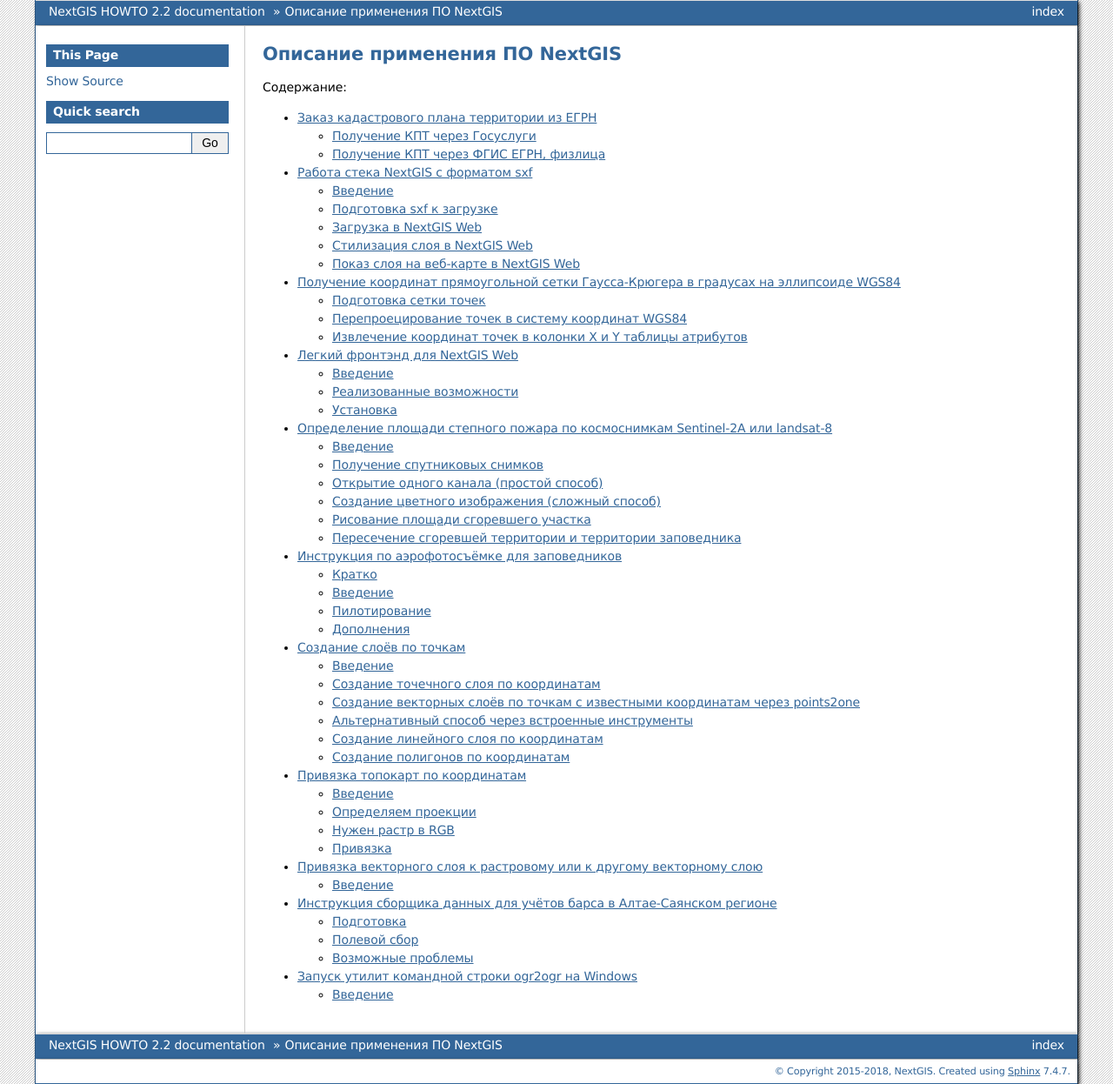
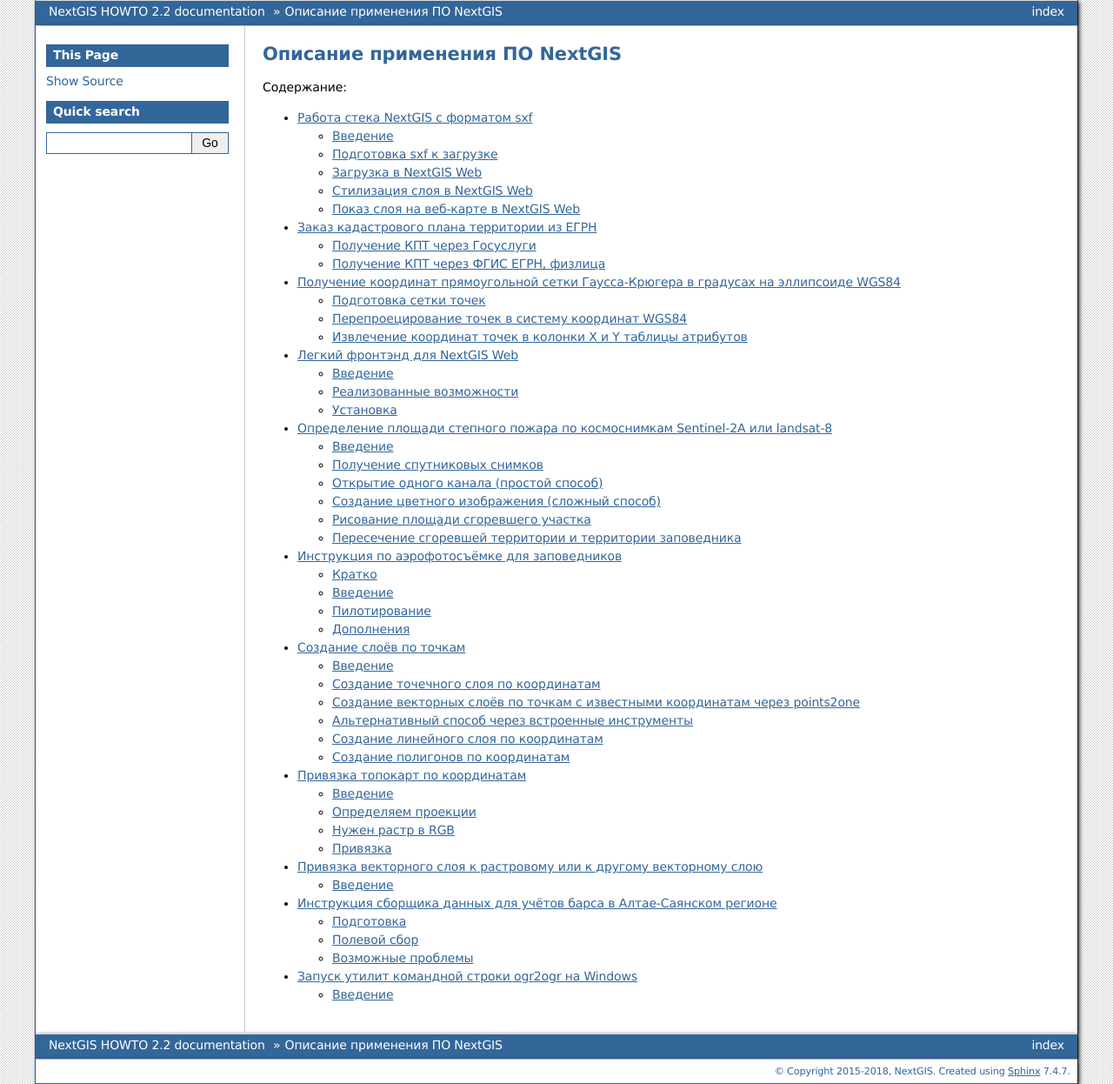
Before and after one commit to nextgis/docs_howto, a Sphinx documentation site: the page built from source/toc.rst, in a window 1280 px wide. Shown: the whole page at 87% size. Built offline with Sphinx 7.4.7, drawn with Linux system fonts in a browser that asks for light colours; formulas are drawn with MathJax 3; pages that are not in the unit, such as notebooks, are missing from menus.

Commit message:
Update toc.rst
Rearrange

```diff
--- a/source/toc.rst
+++ b/source/toc.rst
@@ -9,8 +9,8 @@
 .. toctree::
    :maxdepth: 2
 
+   sxf
    egrn_source
-   sxf
    grid_vertex_extract
    nextgisweb_tinymap
    steppe_fire_sentinel
```
